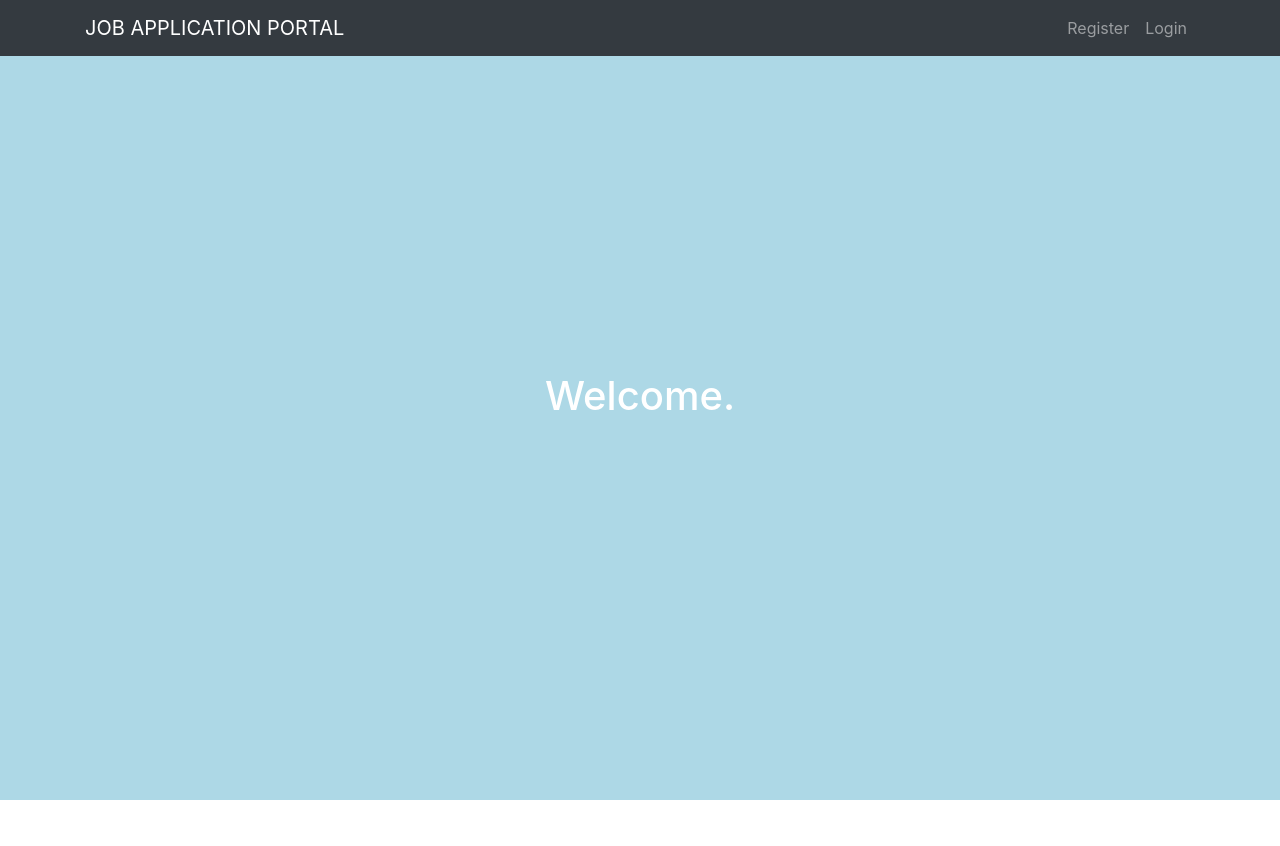
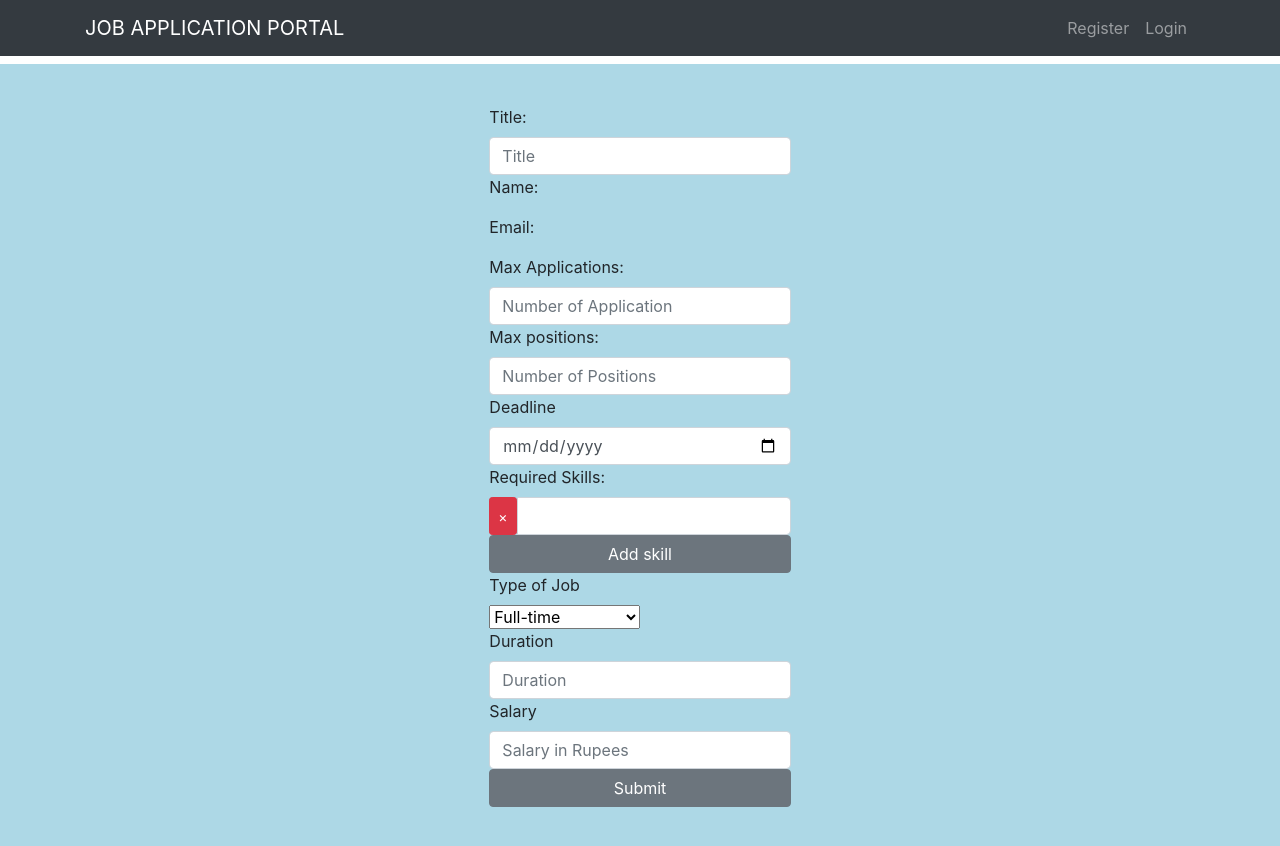
Before and after one commit to samay-kothari/job-application-portal, a React (Create React App) app in the folder frontend/job_application/: page /addJob in a window 1280 px wide. Shown: the top 846 px of the page. Before the commit the page ends 800 px from the top, so only its background shows below. Built offline with nearby package versions, Linux system fonts and the light colour scheme; no server answers.

Commit message:
adding the job for the recruiter

```diff
--- a/frontend/job_application/src/App.css
+++ b/frontend/job_application/src/App.css
@@ -1,8 +1,11 @@
 .box {
-    background:lightblue;
+    margin-top: 5%;
+    background-color:lightblue;
     position:absolute;
-    top:0px;
     right:0px;
-    bottom:0px;
     left:0px;
 }
+
+.app {
+    background-color: lightblue;
+}
--- a/frontend/job_application/src/App.js
+++ b/frontend/job_application/src/App.js
@@ -8,6 +8,7 @@ import AppNavbar from './components/AppNavbar'
 import LandingPage from './components/screens/landingPage'
 import { BrowserRouter as Router, Switch, Route} from 'react-router-dom'
 import ApplicantEdit from './components/screens/applicantEdit'
+import AddJob from './components/screens/addJob'
 
 class App extends Component {
   componentDidMount() {
@@ -18,9 +19,10 @@ class App extends Component {
     return (
       <Router>
         <Provider store = { store }>
-          <div className="App">
+          <div className="app">
               <Route path="/" component={LandingPage}/>
               <Route path="/applicantEdit" component={ApplicantEdit}/>
+              <Route path="/addJob" component={AddJob}/>
             <AppNavbar/>
           </div>
         </Provider>
--- /dev/null
+++ b/frontend/job_application/src/components/screens/addJob.js
@@ -0,0 +1,131 @@
+import { Component } from "react";
+import '../../App.css'
+import { Link, Redirect } from 'react-router-dom'
+import { Button, Form, FormGroup, Label, ListGroupItem} from 'reactstrap';
+import axios from 'axios'
+
+
+class AddJob extends Component {
+
+    constructor(props){
+        super(props);
+        this.state = {
+            redirect: null,
+            title: '',
+            name: localStorage.getItem('name'),
+            email: localStorage.getItem('email'),
+            application_no: 0,
+            positions_no: 0,
+            deadline: null,
+            required_skill: [''],
+            type: null,
+            duration: null,
+            salary: null,
+        }
+    }
+    handleSkillListChange = (index, event) => {
+        var required_skill = this.state.required_skill.slice(); // Make a copy of the emails first.
+        required_skill[index] = event.target.value; // Update it with the modified email.
+        this.setState({required_skill: required_skill}); // Update the state.
+    }
+    addNewSkill = () => {
+        this.setState({
+            required_skill: this.state.required_skill.concat('')
+        })
+    }
+    deleteSkill = (name) => {
+        this.setState({
+            required_skill: this.state.required_skill.filter(function(person) {
+            return person !== name
+        })});
+    }
+    onChange = (e) => {
+        this.setState({ [e.target.name]: e.target.value });
+    }
+
+    addJob = () => {
+        var updatedData = {
+            title: this.state.title,
+            name: this.state.name,
+            required_skill: this.state.required_skill,
+            email: this.state.email,
+            application_no: this.state.application_no,
+            positions_no: this.state.positions_no,
+            deadline: this.state.deadline,
+            type: this.state.type,
+            duration: this.state.duration,
+            salary: this.state.salary
+        }
+        const { title, name, email, application_no, positions_no, deadline, required_skill, type, duration, salary } = updatedData
+        const config = {
+            headers: {
+                'Content-Type': 'application/json'
+            }
+        }
+        const body = JSON.stringify({ title, name, email, application_no, positions_no, deadline, required_skill, type, duration, salary } )
+        console.log(`${body}`)
+        axios.post('/api/jobspost/', body, config)
+            .then( res => ({
+            })
+            )
+            .catch(err => {
+                console.log(err.response);
+                alert('An error occurred! Try submitting the form again.');
+            });
+        this.setState({
+            redirect: "/"
+        })
+    }
+
+    render() {
+        if (this.state.redirect) {
+            return <Redirect to={this.state.redirect} />
+        }
+        return (
+            <div className = "box">
+                <div style={{display: 'flex',  justifyContent:'center', alignItems:'center', height: '100vh'}}>
+                    <Form>
+                        <FormGroup>
+                            <Label>Title:</Label>
+                            <input className="form-control" type="title" name="title" id="title" placeholder="Title" onChange={this.onChange}></input>
+                            <Label>Name:</Label>
+                            <h2>{this.state.name}</h2>
+                            <Label>Email:</Label>
+                            <h2>{this.state.email}</h2>
+                            <Label>Max Applications:</Label>
+                            <input className="form-control" type="number" name="application_no" id="application_no" placeholder="Number of Application" onChange={this.onChange}></input>
+                            <Label>Max positions:</Label>
+                            <input className="form-control" type="number" name="positions_no" id="positions_no" placeholder="Number of Positions" onChange={this.onChange}></input>
+                            <Label>Deadline</Label>
+                            <input className="form-control" type="date" name="deadline" id="deadline" placeholder="Deadline of Application" onChange={this.onChange}></input>
+                            <Label>Required Skills:</Label>
+                            { this.state.required_skill != null ? this.state.required_skill.map((name, index) => (
+                                <div key={index} className="input-group">
+                                    <Button className= "remove-btn" color="danger" size="sm" onClick = {this.deleteSkill.bind(this, name)}>&times;</Button>
+                                    <input type="text"
+                                        className="form-control"
+                                        onChange={this.handleSkillListChange.bind(this, index)} value={name}/>
+                                </div>
+                            ))
+                            : null}
+                            <Button block onClick={this.addNewSkill}>Add skill</Button>
+                            <Label>Type of Job</Label><br/>
+                            <select name="type" onChange={this.onChange} >
+                                <option value="Full-time" selected >Full-time</option>
+                                <option value="Part-time" >Part-time</option>
+                                <option value="Work-from-home" >Work from Home</option>
+                            </select><br/>
+                            <Label>Duration</Label>
+                            <input className="form-control" type="number" name="duration" id="duration" placeholder="Duration" onChange={this.onChange}></input>
+                            <Label>Salary</Label>
+                            <input className="form-control" type="number" name="salary" id="salary" placeholder="Salary in Rupees" onChange={this.onChange}></input>
+                            <Button block onClick={this.addJob}>Submit</Button>
+                        </FormGroup>
+                    </Form>
+                </div>
+            </div>
+        )
+    }
+}
+
+export default AddJob
--- a/frontend/job_application/src/components/screens/recruiterVisit.js
+++ b/frontend/job_application/src/components/screens/recruiterVisit.js
@@ -1,12 +1,19 @@
 import { Component } from "react";
 import '../../App.css'
+import { Link } from 'react-router-dom'
+import { Button } from 'reactstrap'
 
 class RecruiterVisit extends Component {
     render() {
         return (
             <div className = "box">
+                {/* <div style={{display: 'flex',  justifyContent:'center', alignItems:'center', height: '100vh'}}>
+                    <h1 style={{ color:'white'}}>Welcome Recruiter</h1>
+                </div> */}
                 <div style={{display: 'flex',  justifyContent:'center', alignItems:'center', height: '100vh'}}>
-                    <h1 style={{ color:'white'}}>Welcome Recruiter</h1>
+                    <Link to="/addJob">
+                        <Button color="dark" style={{marginTop: '2rem'}}>Add New Job</Button>
+                    </Link>
                 </div>
             </div>
         )
--- a/frontend/job_application/src/reducers/authReducer.js
+++ b/frontend/job_application/src/reducers/authReducer.js
@@ -22,13 +22,15 @@ export default function(state = initialState, action){
                 isAuthenticated: true,
                 isLoading: false,
                 user: action.payload,
-                role: action.payload.user.role,
-                email: action.payload.user.email
+                role: action.payload.user!=null ? action.payload.user.role : null,
+                email: action.payload.user!=null ? action.payload.user.email : null
             }
         case REGISTER_SUCCESS:
         case LOGIN_SUCCESS:
             localStorage.setItem('token', action.payload.token);
             localStorage.setItem('role', action.payload.user.role);
+            localStorage.setItem('email', action.payload.user.email)
+            localStorage.setItem('name', action.payload.user.name);
             return {
                 ...state,
                 ...action.payload,
```
Also changed, not shown: 2 other files (tests, documents, lock files or other folders).
